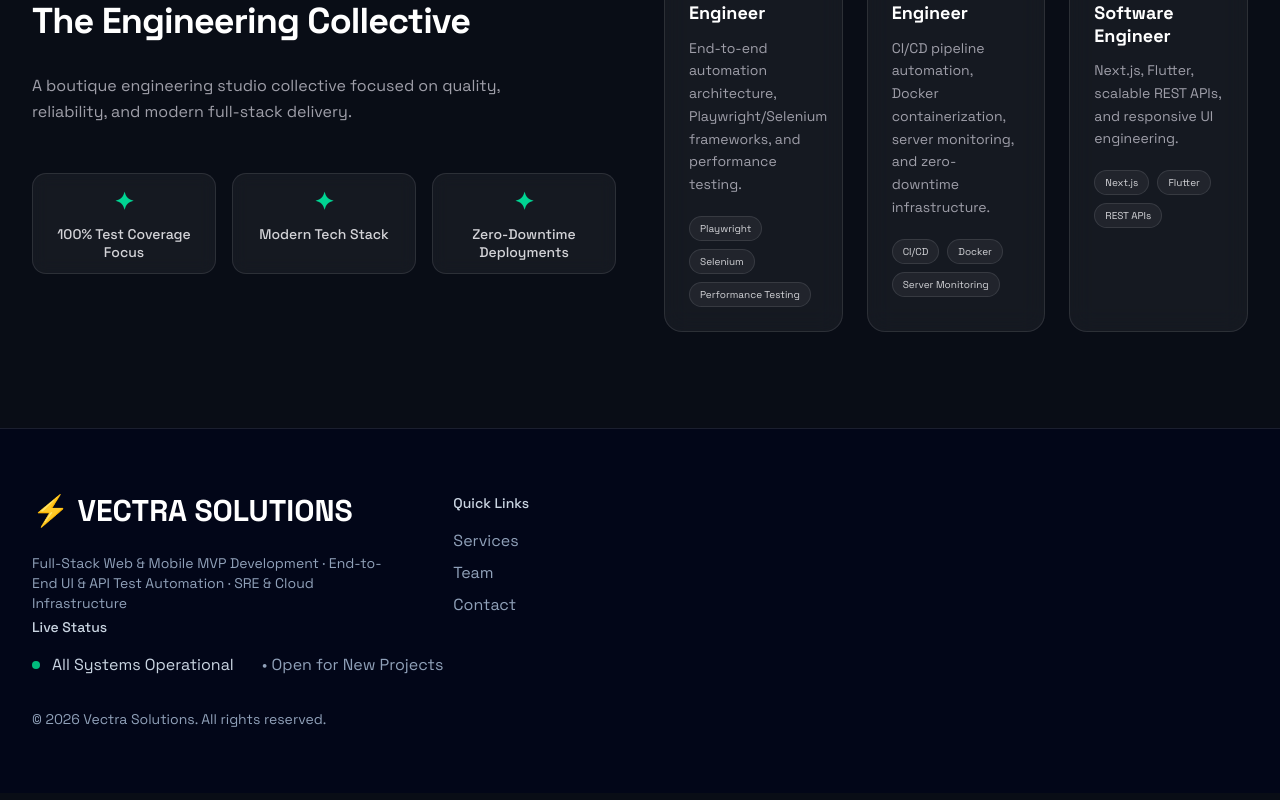
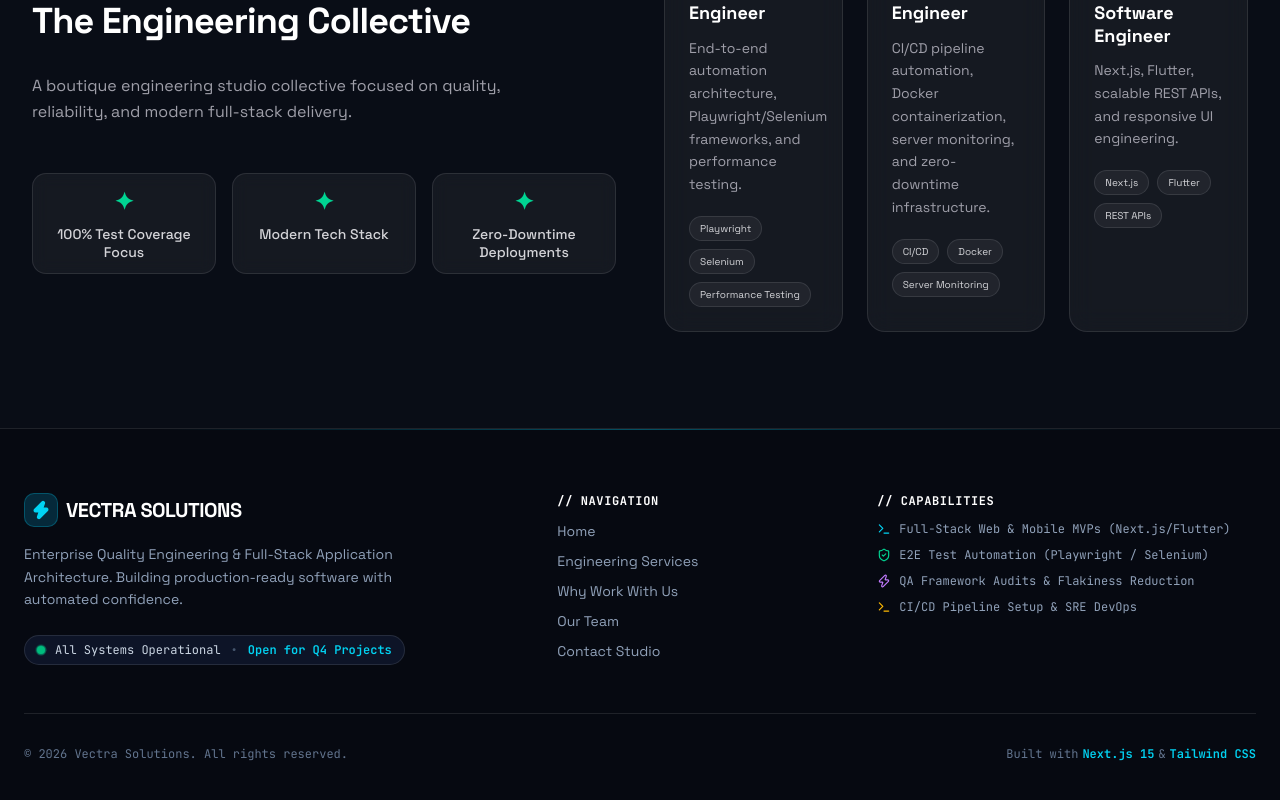
Before and after one commit to Nisal97/VectraTechnologiesWebsite, a Next.js app: page / in a window 1280 px wide. Shown: the part 2184-2984 px from the top of the page. Built offline with nearby package versions, Linux system fonts and the light colour scheme.

Commit message:
Footer updated

```diff
--- a/components/Footer.tsx
+++ b/components/Footer.tsx
@@ -1,45 +1,115 @@
 "use client"
 
-import { cn } from "cn"
+import Link from "next/link";
+import { Zap, Terminal, ShieldCheck } from "lucide-react";
 
 export default function Footer() {
   return (
-    <footer className="bg-slate-950 border-t border-white/10 py-12 sm:py-16">
-      <div className="max-w-7xl mx-auto px-4 sm:px-6 lg:px-8">
-        <div className="grid lg:grid-cols-3 gap-12">
-          <div>
-            <div className="flex items-center gap-2 mb-6">
-              <span className="text-3xl font-bold text-cyan-400">⚡</span>
-              <span className="text-3xl font-bold text-white">VECTRA SOLUTIONS</span>
+    <footer className="bg-[#060911] text-slate-400 border-t border-white/10 relative overflow-hidden">
+      {/* Glow Effect */}
+      <div className="absolute top-0 left-1/2 -translate-x-1/2 w-3/4 h-px bg-gradient-to-r from-transparent via-cyan-500/40 to-transparent"/>
+
+      <div className="max-w-7xl mx-auto px-4 sm:px-6 py-12 sm:py-16">
+        <div className="grid grid-cols-1 md:grid-cols-12 gap-8 lg:gap-12 mb-12">
+
+          {/* Column 1: Brand & Status (5 cols) */}
+          <div className="md:col-span-5 space-y-4">
+            <Link className="inline-flex items-center gap-2 group" href="/">
+              <div className="p-1.5 rounded-lg bg-cyan-950/80 border border-cyan-500/30 text-cyan-400 group-hover:border-cyan-400 transition-colors">
+                <Zap className="w-5 h-5 fill-cyan-400"/>
+              </div>
+              <span className="font-heading font-extrabold text-xl text-white tracking-tight">
+                VECTRA SOLUTIONS
+              </span>
+            </Link>
+
+            <p className="text-slate-400 text-xs sm:text-sm max-w-sm leading-relaxed">
+              Enterprise Quality Engineering & Full-Stack Application Architecture. Building production-ready software with automated confidence.
+            </p>
+
+            {/* Live Status Badge */}
+            <div className="pt-2">
+              <div className="inline-flex items-center gap-2.5 px-3 py-1.5 rounded-full bg-slate-900/90 border border-white/10 text-xs font-mono">
+                <span className="relative flex h-2 w-2">
+                  <span className="animate-ping absolute inline-flex h-full w-full rounded-full bg-emerald-400 opacity-75"></span>
+                  <span className="relative inline-flex rounded-full h-2 w-2 bg-emerald-500"></span>
+                </span>
+                <span className="text-slate-300">All Systems Operational</span>
+                <span className="text-slate-600">•</span>
+                <span className="text-cyan-400 font-semibold">Open for Q4 Projects</span>
+              </div>
             </div>
-            <p className="text-slate-400 text-sm">
-              Full-Stack Web & Mobile MVP Development · End-to-End UI & API Test Automation · SRE & Cloud Infrastructure
-            </p>
           </div>
 
-          <nav>
-            <h5 className="text-sm font-medium text-slate-300 mb-4">Quick Links</h5>
-            <ul className="space-y-2">
-              <li><a href="#services" className="text-slate-400 hover:text-cyan-400 transition-colors">Services</a></li>
-              <li><a href="#team" className="text-slate-400 hover:text-cyan-400 transition-colors">Team</a></li>
-              <li><a href="#contact" className="text-slate-400 hover:text-cyan-400 transition-colors">Contact</a></li>
+          {/* Column 2: Navigation Links (3 cols) */}
+          <div className="md:col-span-3 space-y-3">
+            <h4 className="font-mono text-xs uppercase tracking-wider text-white font-bold">
+              // Navigation
+            </h4>
+            <ul className="space-y-2.5 text-xs sm:text-sm">
+              <li>
+                <Link className="hover:text-cyan-400 transition-colors" href="/">
+                  Home
+                </Link>
+              </li>
+              <li>
+                <Link className="hover:text-cyan-400 transition-colors" href="/services">
+                  Engineering Services
+                </Link>
+              </li>
+              <li>
+                <Link className="hover:text-cyan-400 transition-colors" href="/#why-us">
+                  Why Work With Us
+                </Link>
+              </li>
+              <li>
+                <Link className="hover:text-cyan-400 transition-colors" href="/#team">
+                  Our Team
+                </Link>
+              </li>
+              <li>
+                <a href="mailto:contact@vectrasolutions.dev" className="hover:text-cyan-400 transition-colors">
+                  Contact Studio
+                </a>
+              </li>
             </ul>
-          </nav>
+          </div>
+
+          {/* Column 3: Capabilities (4 cols) */}
+          <div className="md:col-span-4 space-y-3">
+            <h4 className="font-mono text-xs uppercase tracking-wider text-white font-bold">
+              // Capabilities
+            </h4>
+            <ul className="space-y-2.5 text-xs text-slate-400 font-mono">
+              <li className="flex items-center gap-2">
+                <Terminal className="w-3.5 h-3.5 text-cyan-400 shrink-0"/>
+                <span>Full-Stack Web & Mobile MVPs (Next.js/Flutter)</span>
+              </li>
+              <li className="flex items-center gap-2">
+                <ShieldCheck className="w-3.5 h-3.5 text-emerald-400 shrink-0"/>
+                <span>E2E Test Automation (Playwright / Selenium)</span>
+              </li>
+              <li className="flex items-center gap-2">
+                <Zap className="w-3.5 h-3.5 text-purple-400 shrink-0"/>
+                <span>QA Framework Audits & Flakiness Reduction</span>
+              </li>
+              <li className="flex items-center gap-2">
+                <Terminal className="w-3.5 h-3.5 text-amber-400 shrink-0"/>
+                <span>CI/CD Pipeline Setup & SRE DevOps</span>
+              </li>
+            </ul>
+          </div>
+
         </div>
 
-        <div className="lg:col-span-2">
-          <h5 className="text-sm font-medium text-slate-300 mb-4">Live Status</h5>
-          <div className="flex items-center gap-3">
-            <span className="w-2 h-2 rounded-full bg-emerald-500 animate-pulse" />
-            <span className="text-slate-300">All Systems Operational</span>
-            <span className="text-slate-400 ml-4">• Open for New Projects</span>
-          </div>
+        {/* Bottom Bar */}
+        <div className="pt-8 border-t border-white/10 flex flex-col sm:flex-row items-center justify-between gap-4 text-xs font-mono text-slate-500">
+          <p>© 2026 Vectra Solutions. All rights reserved.</p>
+          <p className="flex items-center gap-1">
+            Built with <span className="text-cyan-400 font-semibold">Next.js 15</span> & <span className="text-cyan-400 font-semibold">Tailwind CSS</span>
+          </p>
         </div>
-
-        <div className="lg:col-span-2">
-          <p className="text-slate-400 text-sm mt-8">© 2026 Vectra Solutions. All rights reserved.</p>
-        </div>
-        </div>
+      </div>
     </footer>
   );
 }
```
